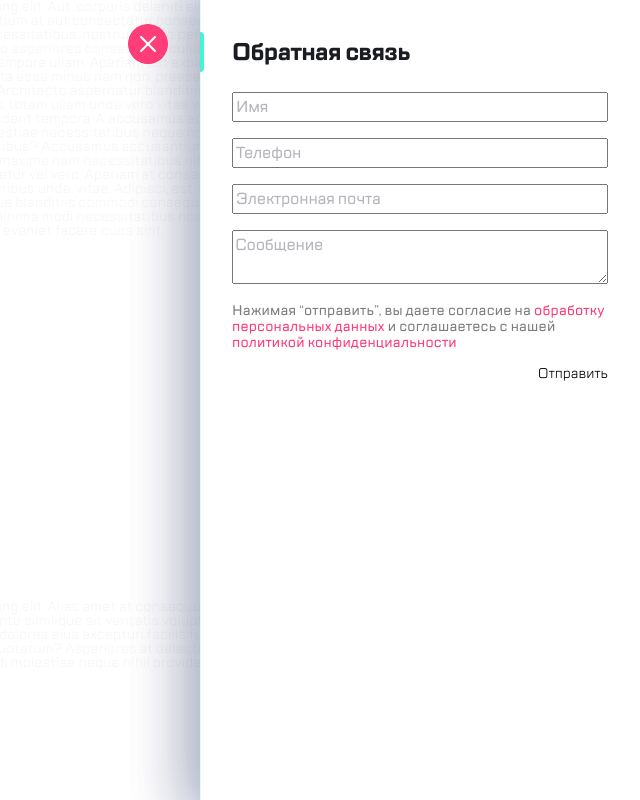
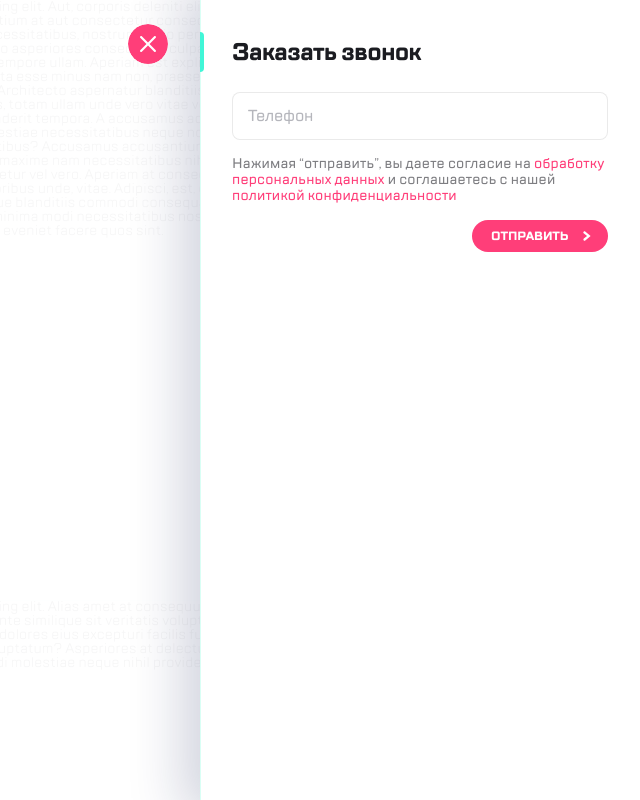
Before and after one commit to unoejk/kata_1-6_webCore_finalLayout, a website built with webpack: page src/index.html in a window 1280 px wide. Both pictures are taken after a click on the button 44 px from the left and 452 px from the top of the page. Shown: the whole page, without its empty margins (640-1280 px from the left). Built offline with nearby package versions, Linux system fonts and the light colour scheme.

Commit message:
sidebars ready

```diff
--- a/src/index.html
+++ b/src/index.html
@@ -106,9 +106,18 @@
                 </button>
             </div>
         </header>
-        <form class="sbForm"></form>
+        <form class="sbForm">
+            <h1 class="sbForm__header">Заказать звонок</h1>
+            <label class="sbForm__label">
+                <input class="sbForm__input" type="tel" placeholder="Телефон">
+            </label>
+            <p class="sbForm__warningText">
+                Нажимая “отправить”, вы даете согласие на <a class="sbForm__textLink" href="#">обработку персональных данных</a> и соглашаетесь с нашей <a class="sbForm__textLink" href="#">политикой конфиденциальности</a>
+            </p>
+            <button class="sbForm__submitBtn goBtn" type="submit">   ОТПРАВИТЬ</button>
+        </form>
     </aside>
-    <aside class="sidebar sidebar--right sidebarChat sidebar--isOpen">
+    <aside class="sidebar sidebar--right sidebarChat">
         <header class="sidebar__header topHeader">
             <div class="topHeader__block">
                 <button class="topHeader__item roundButton closeRightSidebar">
@@ -130,13 +139,13 @@
             <label class="sbForm__label">
                 <input class="sbForm__input" type="email" placeholder="Электронная почта">
             </label>
-            <label class="sbForm__label">
-                <textarea class="sbForm__textArea" type="text" placeholder="Сообщение"></textarea>
+            <label class="sbForm__label sbForm__labelForTextarea">
+                <textarea class="sbForm__textArea" placeholder="Сообщение"></textarea>
             </label>
             <p class="sbForm__warningText">
                 Нажимая “отправить”, вы даете согласие на <a class="sbForm__textLink" href="#">обработку персональных данных</a> и соглашаетесь с нашей <a class="sbForm__textLink" href="#">политикой конфиденциальности</a>
             </p>
-            <button class="sbForm__submitBtn goBtn" type="submit">Отправить</button>
+            <button class="sbForm__submitBtn goBtn" type="submit">   ОТПРАВИТЬ</button>
         </form>
     </aside>
 
--- a/src/scss/_rpeatingBlocks/goBtn.scss
+++ b/src/scss/_rpeatingBlocks/goBtn.scss
@@ -1,2 +1,38 @@
 
-.goBtn{}
+.goBtn{
+    width: 136px;
+    height: 32px;
+    background-color: $color--svg--warning;
+    border-radius: 16px;
+    display: flex;
+    justify-content: space-between;
+    align-items: center;
+    padding-left: 12px;
+    padding-right: 8px;
+
+    color: $color--background--light;
+    text-align: right;
+    font-family: $fontFamily;
+    font-size: 12px;
+    font-style: normal;
+    font-weight: 700;
+    line-height: 24px; /* 200% */
+    letter-spacing: -0.15px;
+    text-transform: uppercase;
+    white-space: pre;
+
+    transition: background-color .3s ease-in-out;
+
+    &:after{
+        content: url("/src/assets/svg/simpleArrow.svg");
+        height: 24px;
+    }
+
+    &:focus{
+        box-shadow: 0 0 0 4px $color--border--light;
+    }
+
+    &:hover{
+        background-color: $color--svg--warningMode;
+    }
+}
--- a/src/scss/_rpeatingBlocks/roundBtn.scss
+++ b/src/scss/_rpeatingBlocks/roundBtn.scss
@@ -26,7 +26,7 @@
             transition: fill .3s ease-in-out;
 
             .roundButton:hover>&{
-                fill: #8d2343;
+                fill: $color--svg--warningMode;
             }
         }
     }
--- a/src/scss/_setup/default.scss
+++ b/src/scss/_setup/default.scss
@@ -12,15 +12,22 @@ body{
 }
 
 button{
-    border: none;
     padding: 0;
-
     font: inherit;
     cursor: pointer;
     background-color: transparent;
+    border: 0 none transparent;
     outline: 0 none transparent;
     width: fit-content;
     height: fit-content;
+}
+input,textarea{
+    padding: 0;
+    border: 0 none transparent;
+    outline: 0 none transparent;
+}
+textarea{
+    resize: none;
 }
 a,a:hover,a:active{
     text-decoration: none;
--- a/src/scss/sidebars/sbForm.scss
+++ b/src/scss/sidebars/sbForm.scss
@@ -14,7 +14,7 @@
     }
     @media (min-width: $screenWidth--oversize) {
         padding: 24px 32px;
-        gap: 24px;
+        //gap: 24px;
     }
 
     &__header{
@@ -32,7 +32,7 @@
         margin-bottom: 4px;
 
         @media (min-width: $screenWidth--oversize) {
-            margin-bottom: 24px;
+            margin-bottom: 32px;
         }
 
         &:before{
@@ -48,6 +48,10 @@
 
     &__label{}
 
+    &__labelForTextarea{
+        //flex-grow: 1;
+    }
+
     &__input,&__textArea{
         color: $color--font--dark;
         font-family: $fontFamily;
@@ -58,6 +62,13 @@
         letter-spacing: -0.2px;
 
         width: 100%;
+        border-radius: 8px;
+        box-shadow: inset 0 0 0 1px $color--border--lightAlt;
+        padding: 12px 16px;
+
+        &:focus{
+            box-shadow: inset 0 0 0 2px $color--border--light;
+        }
 
         &::placeholder{
             color: $color--font--lightPlus;
@@ -66,7 +77,14 @@
 
     &__input{}
 
-    &__textArea{}
+    &__textArea{
+        height: 118px;
+        //height: 100%;
+
+        @media (min-width: $screenWidth--oversize) {
+            height: 236px;
+        }
+    }
 
     &__warningText{
         color: $color--font--light;
@@ -79,9 +97,23 @@
 
     &__textLink{
         color: $color--font--warning;
+        transition: color .3s ease-in-out;
+
+        &:focus{
+            text-decoration: underline;
+        }
+        &:hover{
+            //color: $color--font--light;
+            color: $color--font--warningMode;
+        }
+        &:visited{
+            //color: $color--font--warningMode;
+        }
     }
 
     &__submitBtn{
         align-self: flex-end;
     }
+
+    //.goBtn{}
 }
```
Also changed, not shown: src/assets/svg/dobleArrow.svg (added), src/assets/svg/roundArrow.svg (added), src/assets/svg/simpleArrow.svg (added).
